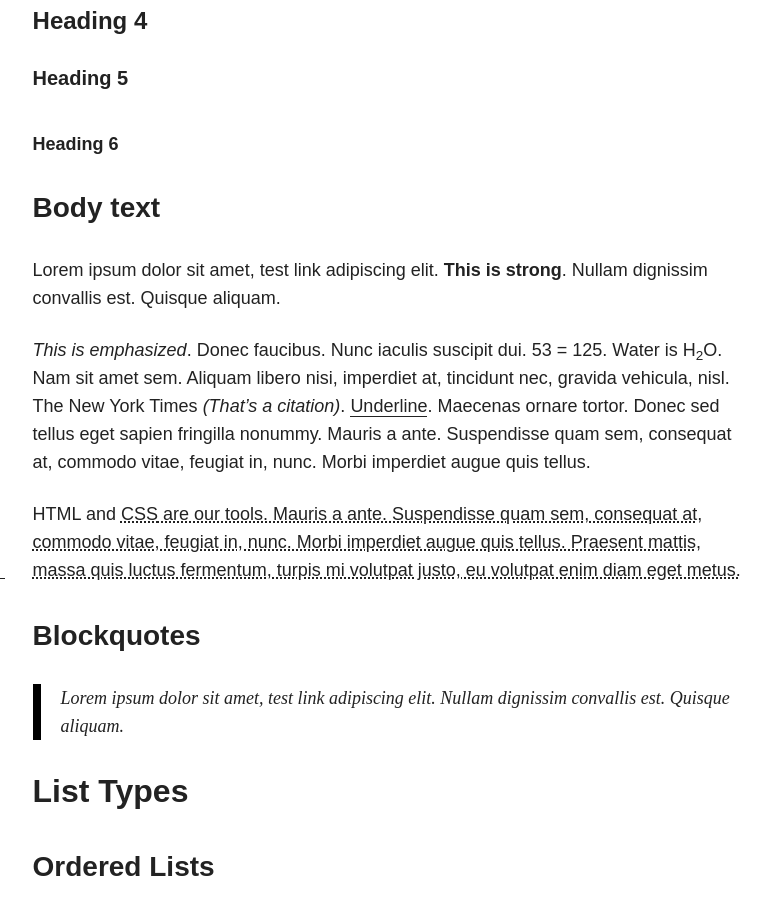
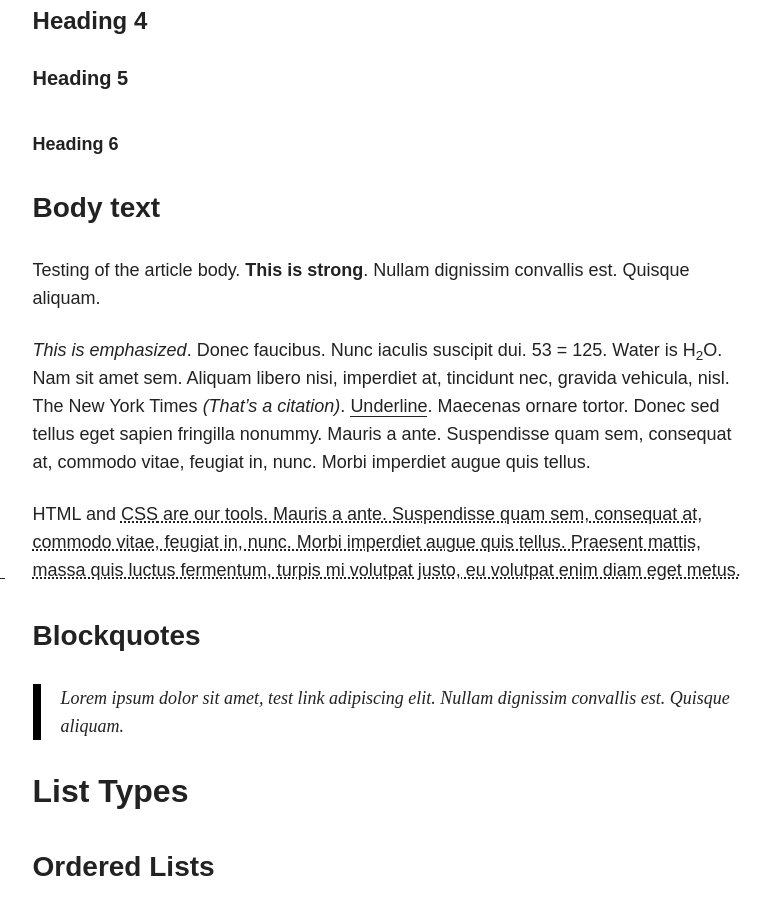
Before and after one commit to fpga-wiki/fpga-wiki.github.io, a Jekyll site: the page built from _posts/articles/2025-05-16-sample-post.md, in a window 1280 px wide and 900 px high, scrolled down 935 px. Shown: the whole window, without its empty margins (347-1113 px from the left). Built offline with Jekyll 4.4.1, drawn with Linux system fonts in a browser that asks for light colours; nearby versions of some CDN libraries.

Commit message:
Update 2025-05-16-sample-post.md

```diff
--- a/_posts/articles/2025-05-16-sample-post.md
+++ b/_posts/articles/2025-05-16-sample-post.md
@@ -25,7 +25,7 @@ Below is just about everything you'll need to style in the theme. Check the sour
 
 ### Body text
 
-Lorem ipsum dolor sit amet, test link adipiscing elit. **This is strong**. Nullam dignissim convallis est. Quisque aliquam.
+Testing of the article body. **This is strong**. Nullam dignissim convallis est. Quisque aliquam.
 
 *This is emphasized*. Donec faucibus. Nunc iaculis suscipit dui. 53 = 125. Water is H<sub>2</sub>O. Nam sit amet sem. Aliquam libero nisi, imperdiet at, tincidunt nec, gravida vehicula, nisl. The New York Times <cite>(That’s a citation)</cite>. <u>Underline</u>. Maecenas ornare tortor. Donec sed tellus eget sapien fringilla nonummy. Mauris a ante. Suspendisse quam sem, consequat at, commodo vitae, feugiat in, nunc. Morbi imperdiet augue quis tellus.
 
```
